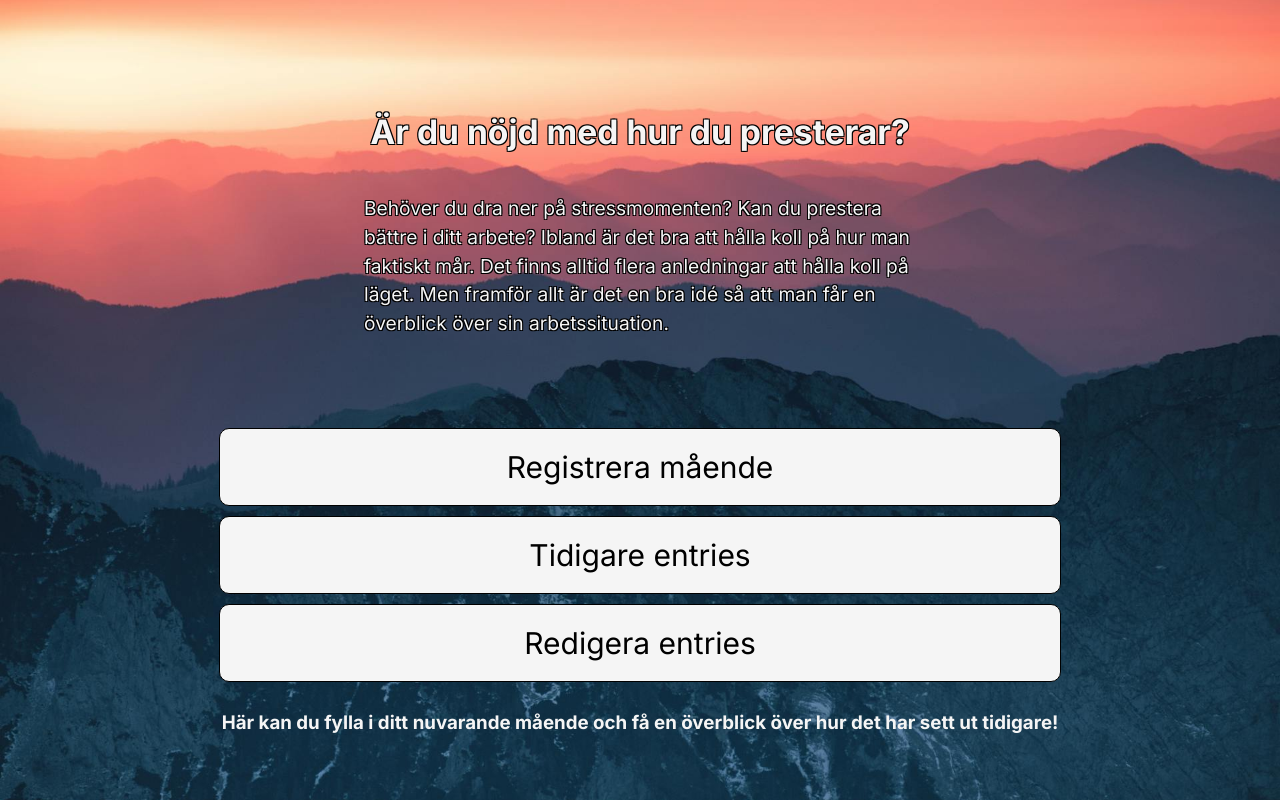
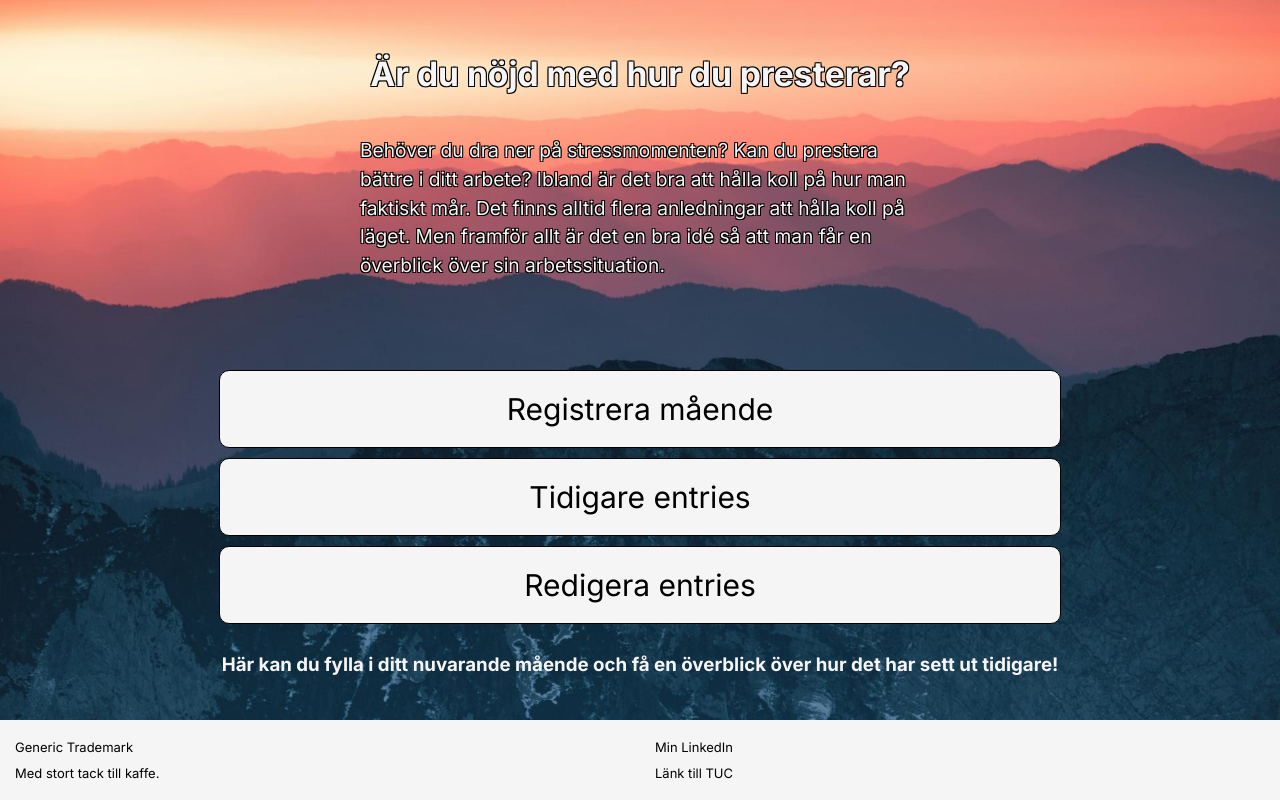
Before and after one commit to Joelljunggren/prodtrackerfrontend, a Next.js app: page / in a window 1280 px wide. Built offline with nearby package versions, Linux system fonts and the light colour scheme.

Commit message:
Footer now exists on all available pages.

```diff
--- /dev/null
+++ b/src/app/components/footer.tsx
@@ -0,0 +1,18 @@
+
+
+export default function Footer() {
+    return (
+        <>
+        <div className="footer-div">
+            <div className="footer-split">
+                <span>Generic Trademark</span>
+                <span>Med stort tack till kaffe.</span>
+            </div>
+            <div className="footer-split">
+                <span>Min LinkedIn</span>
+                <span>Länk till TUC</span>
+            </div>
+        </div>
+        </>
+    )
+}
--- a/src/app/globals.css
+++ b/src/app/globals.css
@@ -5,6 +5,37 @@ body {
   background-attachment: fixed;
   background-color: rgb(48, 51, 54);
   color: whitesmoke;
+  margin: 0;
+  display: flex;
+  flex-direction: column;
+  min-height: 100vh;
+}
+
+.footer-div {
+  display: flex;
+  height: 100px;
+  margin-top: auto;
+  background-color: whitesmoke;
+  /* opacity: .6; */
+  height: 80px;
+  justify-content: space-between;
+  color: black;
+  font-size: small;
+}
+
+.footer-div .footer-split {
+  display: flex;
+  justify-content: center;
+  flex-direction: column;
+  height: auto;
+  opacity: 1;
+  padding: 10px;
+  width: 50%;
+}
+
+.footer-div .footer-split span {
+  padding: 5px;
+  display: block;
 }
 
 .MainMenu {
@@ -45,6 +76,7 @@ body {
   flex-direction: column;
   align-items: center;
   padding: 80px;
+  padding-top: 30px;
   text-shadow:
   -1px -1px 0 #000,
   1px -1px 0 #000,
--- a/src/app/page.tsx
+++ b/src/app/page.tsx
@@ -1,5 +1,6 @@
 import InfoDiv from "./components/infodiv"
 import MainMenu from "./components/MainMenu"
+import Footer from "./components/footer"
 
 export default function Home() {
   return <>
@@ -7,5 +8,6 @@ export default function Home() {
     <InfoDiv/>
       <MainMenu/>
   </main>
+  <Footer/>
   </>
 }
--- a/src/app/register/page.tsx
+++ b/src/app/register/page.tsx
@@ -1,11 +1,13 @@
 import React from "react";
 import Header from "../components/navbar";
 import Registerform from "../components/registerform";
+import Footer from "../components/footer";
 
 export default function Page() {
   return <>
       {/* Måste göra om det här till komponenter */}
       <Header/>
       <Registerform/>
+      <Footer/>
   </>
 }
--- a/src/app/showall/page.tsx
+++ b/src/app/showall/page.tsx
@@ -4,6 +4,7 @@ import Navbar from "../components/navbar";
 import EntryItem from "../components/entryItem";
 import { LoadEntries } from "../components/services/entryServices";
 import { Entry } from '../components/Entry';
+import Footer from '../components/footer';
 
 const Page: React.FC = () => {
 
@@ -29,6 +30,7 @@ const Page: React.FC = () => {
         <EntryItem/>
     </ul>
     </div>
+    <Footer/>
     </>
     );
 }
```
